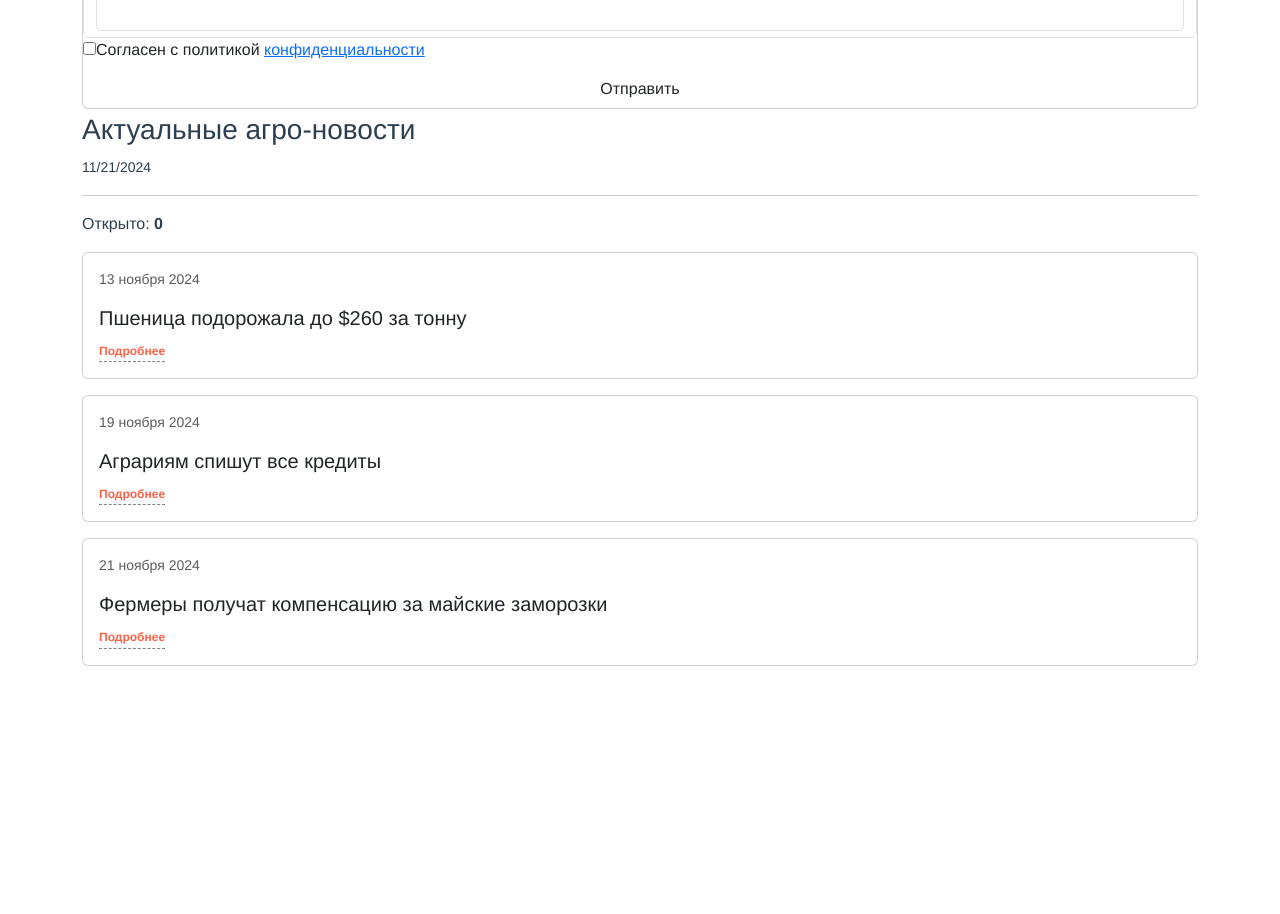
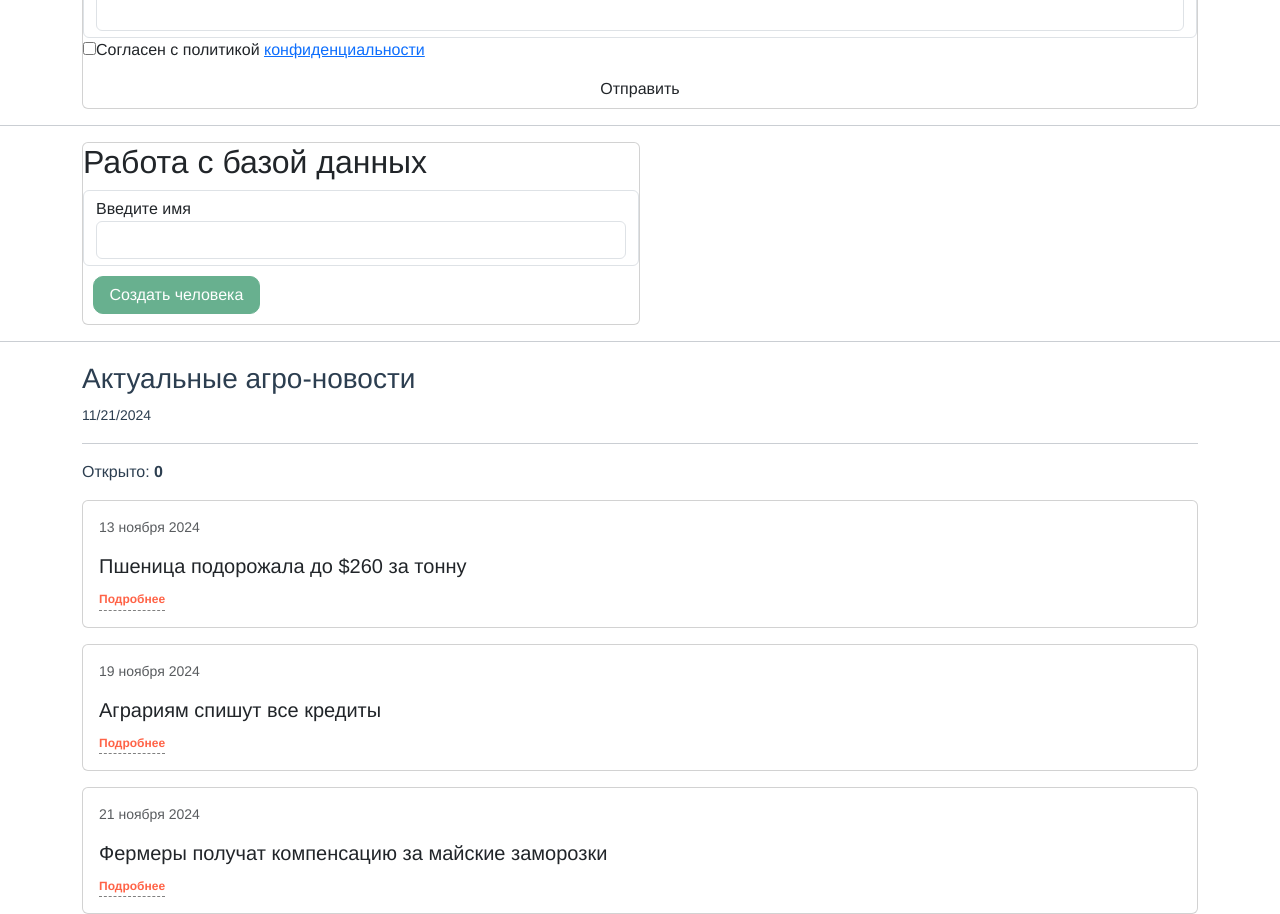
Before and after one commit to Yuthala/kub-garlic, a Vue app: page / in a window 1280 px wide. Shown: the part 840-1754 px from the top of the page. Before the commit the page ends 1506 px from the top, so only its background shows below. Built offline with nearby package versions, Linux system fonts and the light colour scheme.

Commit message:
AppForm DB html

```diff
--- a/src/App.vue
+++ b/src/App.vue
@@ -3,6 +3,9 @@
   <the-header msg="Настоящий Кубанский чеснок"/>
   <tabs-main></tabs-main>
   <app-form></app-form>
+  <hr />
+  <app-formDB></app-formDB>
+  <hr />
   <news-main></news-main>
 </template>
 
@@ -11,6 +14,7 @@ import TheHeader from './components/TheHeader.vue'
 import TabsMain from './components/TabsMain.vue'
 import NewsMain from './components/NewsMain.vue'
 import AppForm from './components/AppForm.vue'
+import AppFormDB from './components/AppFormDB.vue'
 
 export default {
   name: 'App',
@@ -18,7 +22,8 @@ export default {
     TheHeader,
     TabsMain,
     NewsMain,
-    AppForm
+    AppForm,
+    AppFormDB
   }
 }
 </script>
--- /dev/null
+++ b/src/components/AppFormDB.vue
@@ -0,0 +1,41 @@
+<template>
+	<div class="container">
+		<form class="card" @submit.prevent="createPerson">
+			<h2>Работа с базой данных</h2>
+
+			<div class="form-control">
+				<label for="name">Введите имя</label>
+				<input class="form-control" type="text" id="name" v-model.trim="name">
+			</div>
+
+			<button type="button" class="btn btn-success" :disabled="name.length === 0" >Создать человека</button>
+		</form>
+	</div>
+</template>
+
+<script>
+export default {
+	data() {
+		return {
+			name: ''
+		}
+	},
+	methods: {
+		createPerson() {
+			//this.name
+		}
+	}
+}
+</script>
+
+<style scoped>
+	.card {
+		width: 50%;
+	}
+
+	button {
+		width: 30%;
+		border-radius: 10px;
+		margin: 10px;
+	}
+</style>
```
